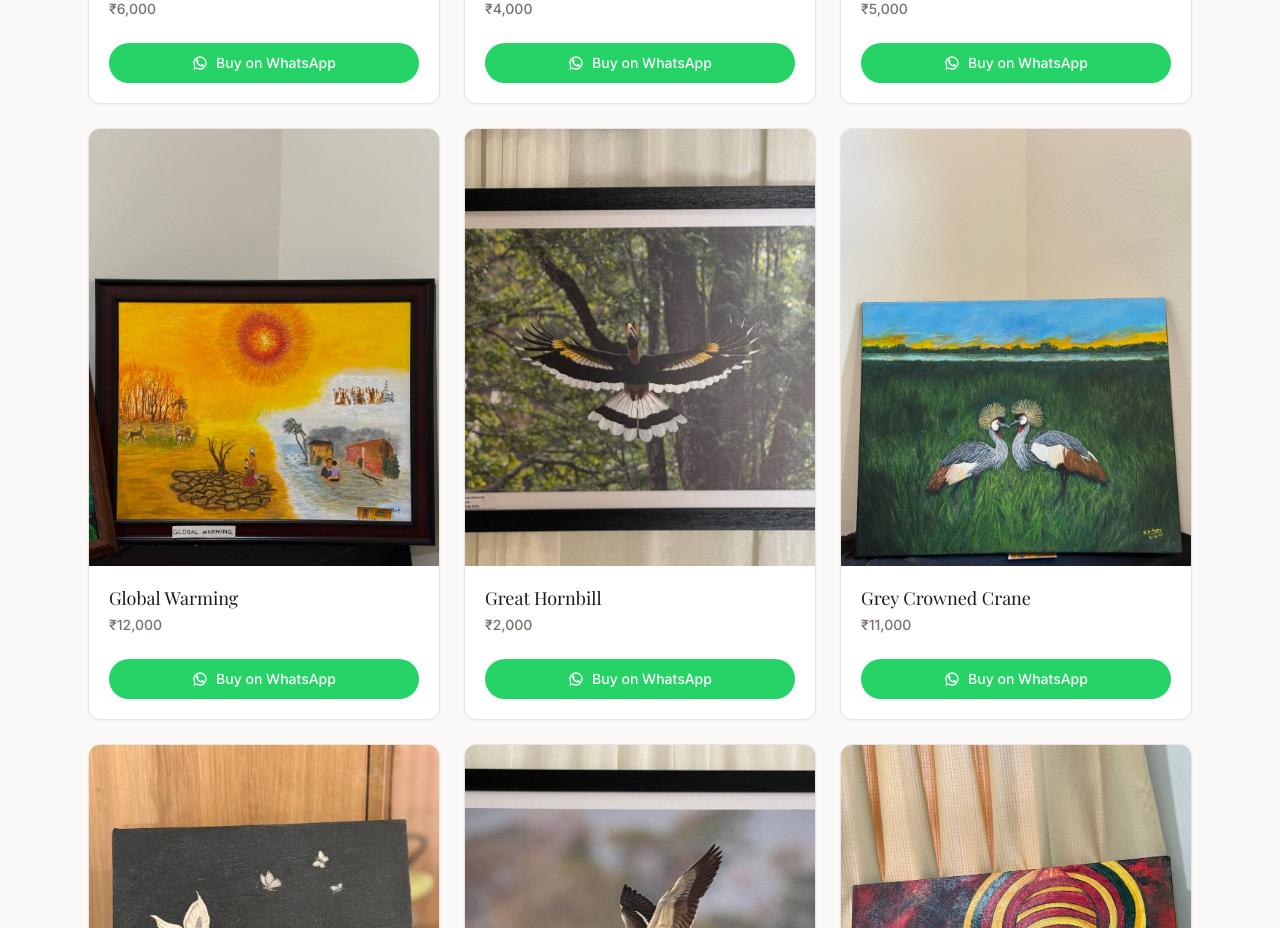
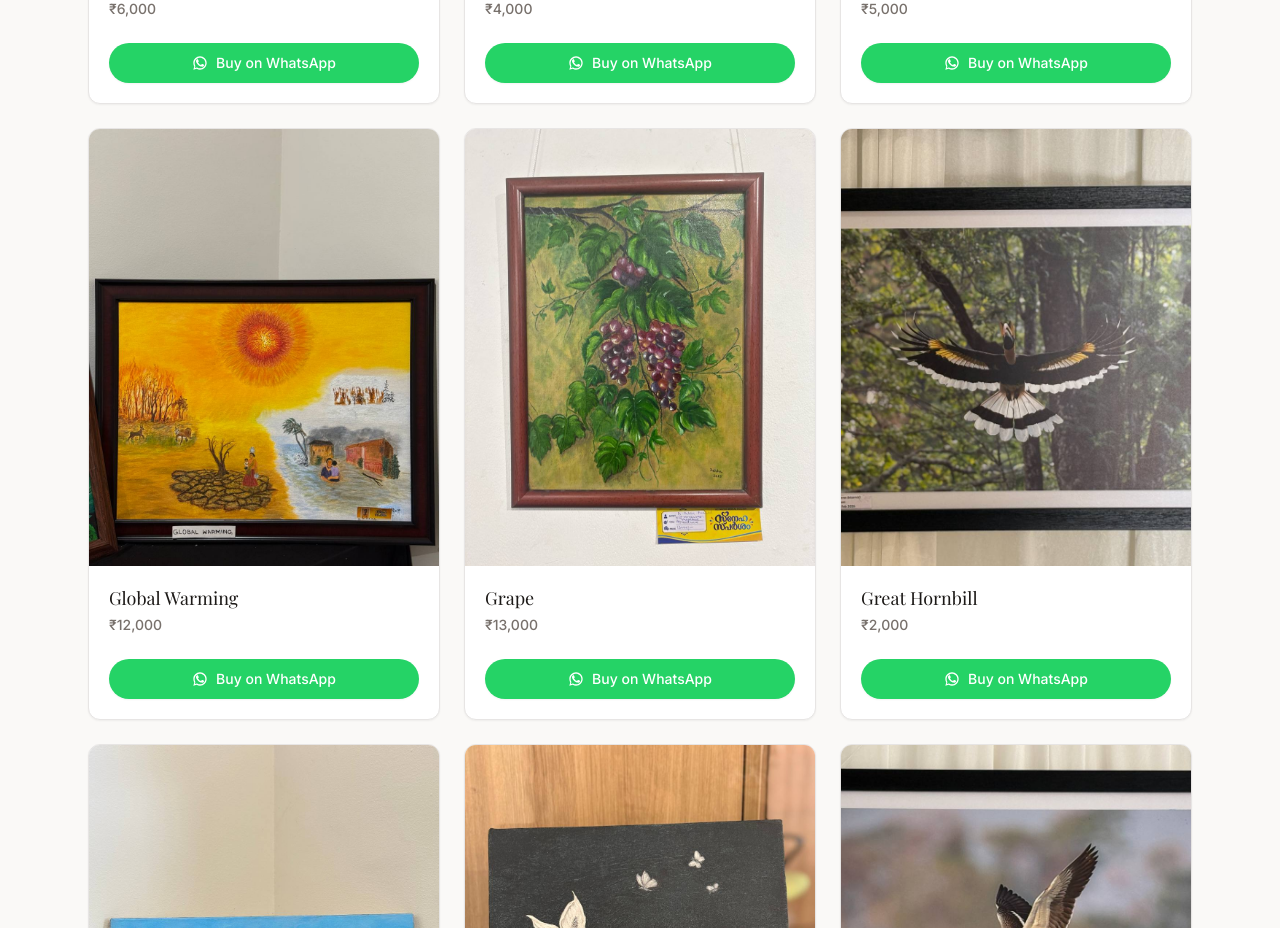
Before and after one commit to jasilmohmd/Art-catalogue, a Next.js app: page / in a window 1280 px wide. Shown: the part 5780-6708 px from the top of the page. Built offline with nearby package versions, Linux system fonts and the light colour scheme; a web font is replaced by a local one.

Commit message:
feat: add Grape artwork

```diff
--- a/data/artworks.ts
+++ b/data/artworks.ts
@@ -182,6 +182,13 @@ export const artworks: Artwork[] = [
     name: "Global Warming",
     price: 12000,
     image: "/artworks/global_warming-12000.jpg",
+    available: true,
+  },
+  {
+    id: "grape",
+    name: "Grape",
+    price: 13000,
+    image: "/artworks/grape-13000.jpg",
     available: true,
   },
   {
```
Also changed, not shown: public/artworks/grape-13000.jpg (added).
